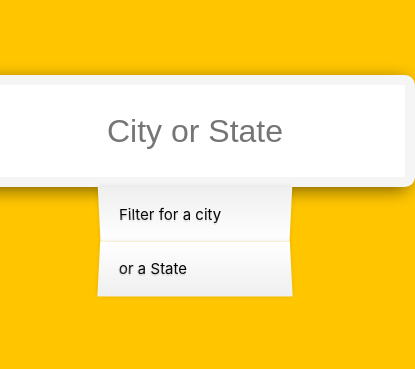
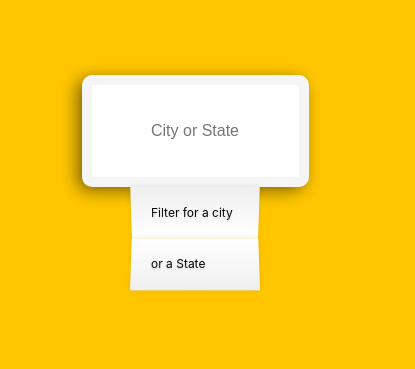
Before and after one commit to rajkumarvoleti/Type-Ahead, a plain HTML site: page index.html in a window 390 px wide. Shown: the whole page, 415 px wide, since content can reach past the window. Drawn offline with nearby package versions, Linux system fonts and the light colour scheme; no server answers.

Commit message:
Update style.css

```diff
--- a/style.css
+++ b/style.css
@@ -231,13 +231,13 @@ span .hl {
 
 @media screen and (max-width:700px){
   .search-form .search{
-    font-size: 2rem;
+    font-size: 1rem;
     padding-left: 0;
     padding-right: 0;
   }
   .search-form li{
-    width: 12rem;
-    font-size: 15px;
+    width: 8rem;
+    font-size: 12px;
   }
   .suggestion .population{
     font-size: 10px;
```
